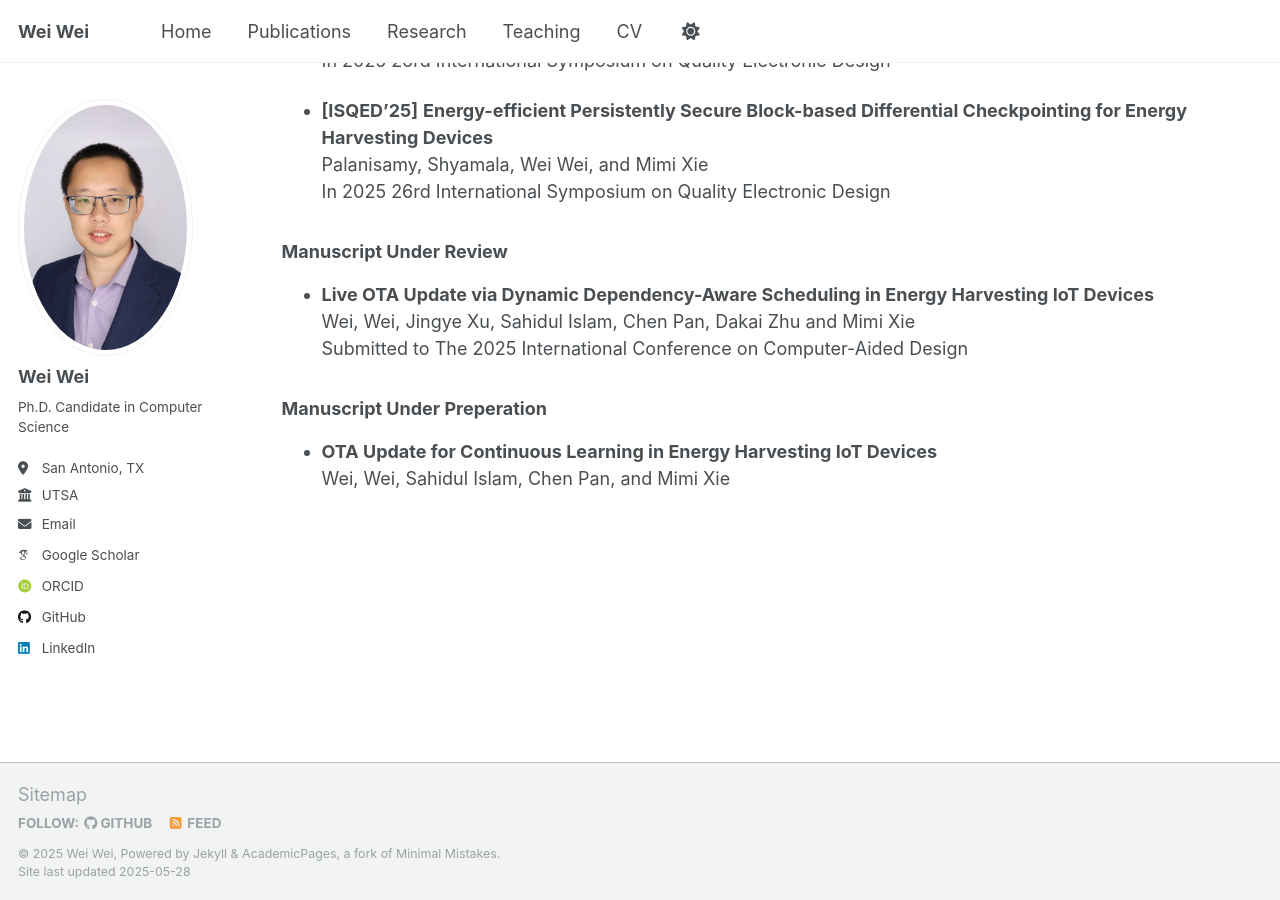
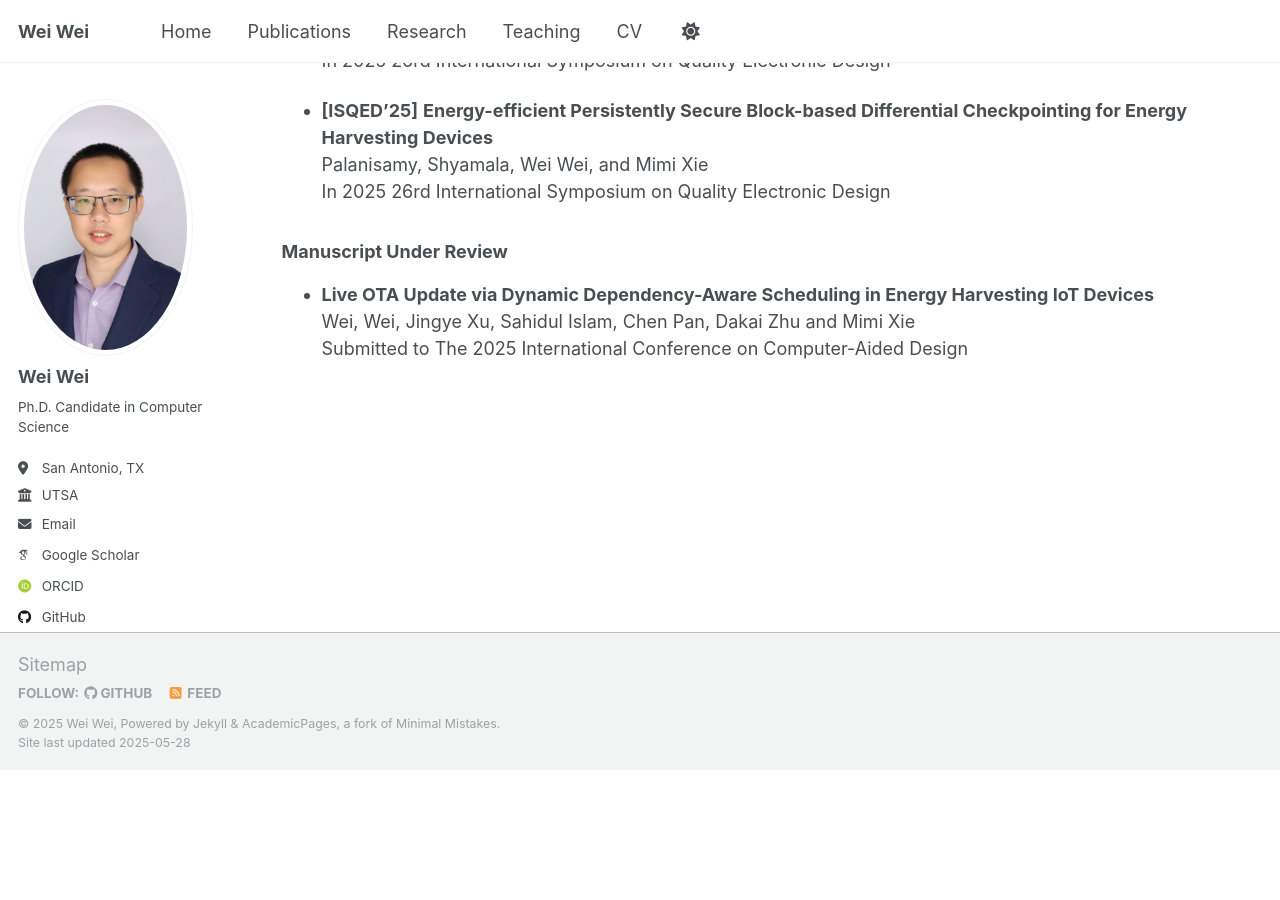
Before and after one commit to iamdoublewei/iamdoublewei.github.io, a Jekyll site: the page built from _publications/publications.md, in a window 1280 px wide and 900 px high, scrolled down 890 px. Built offline with Jekyll 4.4.1, drawn with Linux system fonts in a browser that asks for light colours; some web fonts are replaced; after the commit the page ends 1660 px from its top, so only the background shows below that.

Commit message:
Update publications.md

```diff
--- a/_publications/publications.md
+++ b/_publications/publications.md
@@ -44,8 +44,3 @@ In 2025 26rd International Symposium on Quality Electronic Design
 - **Live OTA Update via Dynamic Dependency-Aware Scheduling in Energy Harvesting IoT Devices**
 Wei, Wei, Jingye Xu, Sahidul Islam, Chen Pan, Dakai Zhu and Mimi Xie
 Submitted to The 2025 International Conference on Computer-Aided Design
-
-### **Manuscript Under Preperation**
-
-- **OTA Update for Continuous Learning in Energy Harvesting IoT Devices**
-Wei, Wei, Sahidul Islam, Chen Pan, and Mimi Xie
```
